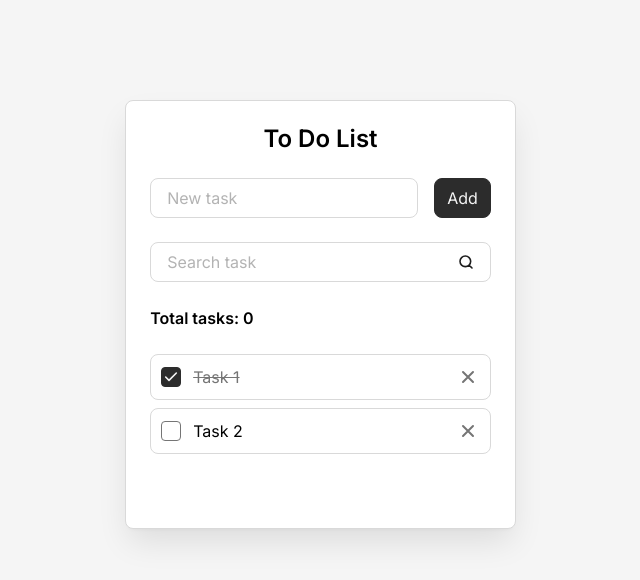
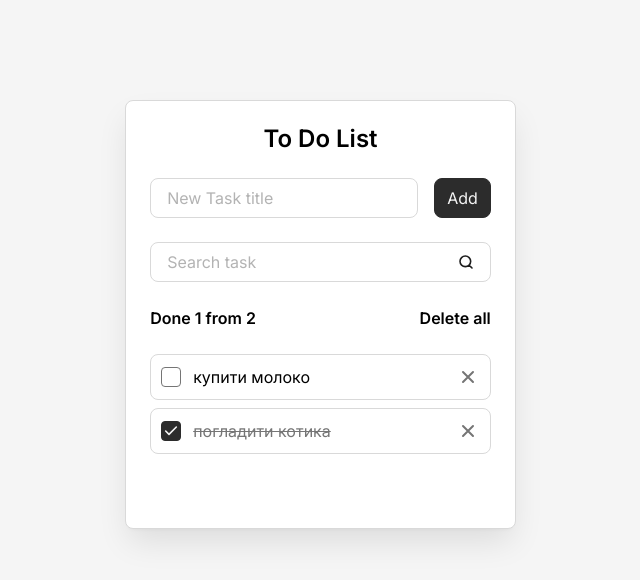
Before and after one commit to Margog-hub/reacr-todo, a React (Vite) app: page / in a window 1280 px wide. Shown: the top 580 px of the page, without its empty margins (312-952 px from the left). Built offline with nearby package versions, Linux system fonts and the light colour scheme.

Commit message:
зроблено компоненти динамічні Б додано пропси

```diff
--- a/src/components/AddTaskForm.jsx
+++ b/src/components/AddTaskForm.jsx
@@ -4,9 +4,9 @@
 
 const AddTaskForm = () => {
   return (
-    <form className="todo__form">
-      <Field />
-      <Button />
+    <form className='todo__form'>
+      <Field className='todo__form' label='New Task title' id='new-task' />
+      <Button type='submit'>Add</Button>
     </form>
   )
 }
--- a/src/components/Button.jsx
+++ b/src/components/Button.jsx
@@ -1,7 +1,10 @@
 
-const Button = () => {
+const Button = (props) => {
+  const {
+    className = '', type = 'button', children
+  } = props
   return (
-   <button className="button" type="submit">Add</button>
+    <button className={`button ${className}`} type={type}>{children}</button>
   )
 }
 
--- a/src/components/Field.jsx
+++ b/src/components/Field.jsx
@@ -1,18 +1,20 @@
 
-const Field = () => {
+const Field = (props) => {
+  const { className = '', id, label, type = 'text' } = props
   return (
-    <div className="todo__field field">
+    <div className={`field ${className}`}>
       <label
         className="field__label"
-        htmlFor="new-task"
+        htmlFor={id}
       >
-        New task
+        {label}
       </label>
       <input
         className="field__input"
-        id="new-task"
+        id={id}
         placeholder=" "
         autoComplete="off"
+        type={type}
       />
     </div>
   )
--- a/src/components/SearchTaskForm.jsx
+++ b/src/components/SearchTaskForm.jsx
@@ -1,23 +1,10 @@
+import Field from "./Field"
 
 const SearchTaskForm = () => {
   return (
-      <form className="todo__form">
-        <div className="todo__field field">
-          <label
-            className="field__label"
-            htmlFor="search-task"
-          >
-            Search task
-          </label>
-          <input
-            className="field__input"
-            id="search-task"
-            placeholder=" "
-            autoComplete="off"
-            type="search"
-          />
-        </div>
-      </form>
+    <form className="todo__form">
+      <Field className='todo__field' label='Search task' id='search task' type='search' />
+    </form>
   )
 }
 
--- a/src/components/Todo.jsx
+++ b/src/components/Todo.jsx
@@ -5,13 +5,20 @@
 import TodoList from './TodoList'
 
 const Todo = () => {
+  const tasks = [
+    { id: 'task-1', title: "купити молоко ", isDone: false },
+    { id: 'task-2', title: "погладити котика ", isDone: true },
+  ]
+
   return (
-     <div className="todo">
+    <div className="todo">
       <h1 className="todo__title">To Do List</h1>
       < AddTaskForm />
       <SearchTaskForm />
-      <TodoInfo />
-      <TodoList />
+      <TodoInfo
+        total={tasks.length}
+        done={tasks.filter(({ isDone }) => isDone).length} />
+      <TodoList tasks={tasks} />
     </div>
   )
 }
--- a/src/components/TodoInfo.jsx
+++ b/src/components/TodoInfo.jsx
@@ -1,9 +1,17 @@
 
-const TodoInfo = () => {
+const TodoInfo = (props) => {
+  const { total, done } = props
+  const hasTasks = total > 0
   return (
     <div className="todo__info">
-      <div className="todo__total-tasks">Total tasks: <span>0</span></div>
-      <button className="todo__delete-all-button" type="button">Delete all</button>
+      <div className="todo__total-tasks">
+        Done {done} from {total}
+      </div>
+      {
+        hasTasks && (
+          <button className="todo__delete-all-button" type="button">Delete all</button>
+        )}
+
     </div>
   )
 }
--- a/src/components/TodoItem.jsx
+++ b/src/components/TodoItem.jsx
@@ -1,18 +1,20 @@
 
-const TodoItem = () => {
+const TodoItem = (props) => {
+  const { className, id, title, isDone } = props;
   return (
-    <li className="todo__item todo-item">
+    <li className={`todo-item ${className}`}>
       <input
         className="todo-item__checkbox"
-            id="task-1"
+        id={id}
         type="checkbox"
-            checked
+        checked={isDone}
+        readOnly
       />
       <label
         className="todo-item__label"
-            htmlFor="task-1"
+        htmlFor={1}
       >
-            Task 1
+        {title}
       </label>
       <button
         className="todo-item__delete-button"
--- a/src/components/TodoList.jsx
+++ b/src/components/TodoList.jsx
@@ -1,49 +1,22 @@
-
 import TodoItem from './TodoItem';
 
-const TodoList = () => {
+const TodoList = (props) => {
+  const { tasks = [] } = props
   const hasTask = true;
   if (!hasTask) {
     <div className="todo__empty-message"></div>
   }
   return (
-      <ul className="todo__list">
-        <TodoItem />
-        <li className="todo__item todo-item">
-          <input
-            className="todo-item__checkbox"
-            id="task-2"
-            type="checkbox"
-          />
-          <label
-            className="todo-item__label"
-            htmlFor="task-2"
-          >
-            Task 2
-          </label>
-          <button
-            className="todo-item__delete-button"
-            aria-label="Delete"
-            title="Delete"
-          >
-            <svg
-              width="20"
-              height="20"
-              viewBox="0 0 20 20"
-              fill="none"
-              xmlns="http://www.w3.org/2000/svg"
-            >
-              <path
-                d="M15 5L5 15M5 5L15 15"
-                stroke="#757575"
-                strokeWidth="2"
-                strokeLinecap="round"
-                strokeLinejoin="round"
-              />
-            </svg>
-          </button>
-        </li>
-      </ul>
+    <ul className="todo__list">
+      {tasks.map((task) => (
+        <TodoItem
+          key={task.id} {...task}
+        // className='todo__item'
+        // id={task.id}
+        // title={task.title}
+        // isDone={task.isDone}
+        />))}
+    </ul>
   )
 }
 
--- a/src/styles/components/todo.css
+++ b/src/styles/components/todo.css
@@ -44,11 +44,6 @@
   &:hover {
     color: var(--color-gray-4);
   }
-
-  &:not(.is-visible) {
-    opacity: 0;
-    visibility: hidden;
-  }
 }
 
 .todo__list,
```
Lines whose indentation alone changed are shown as unchanged.
